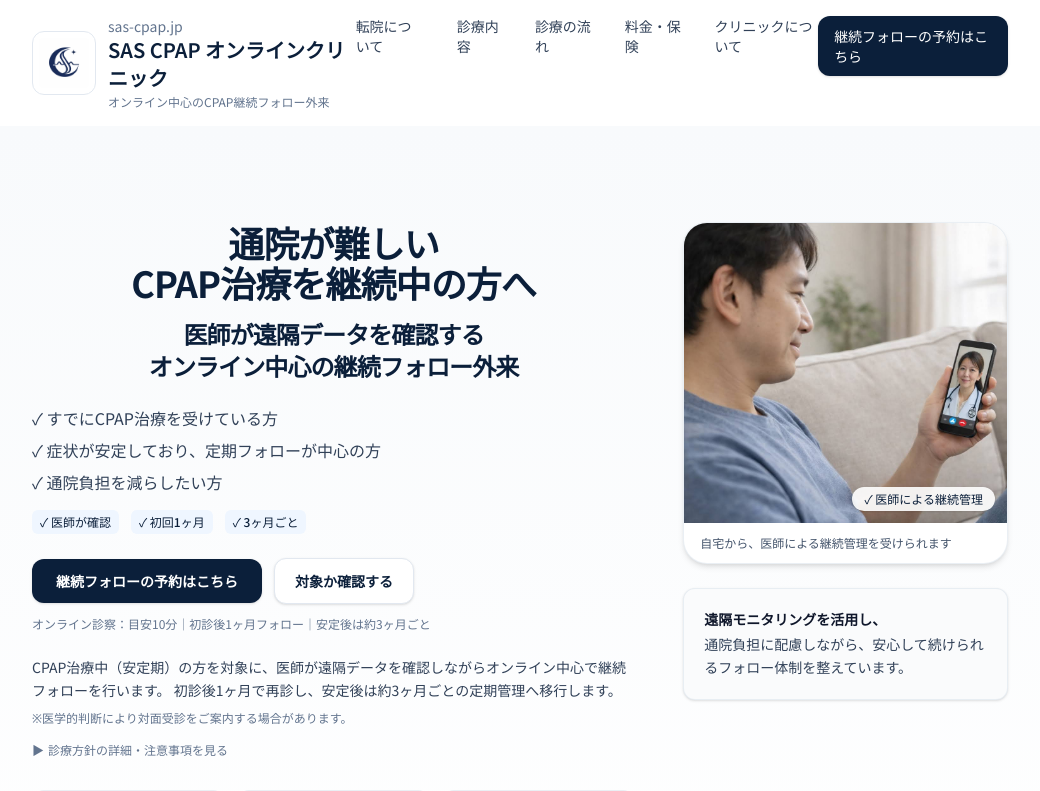
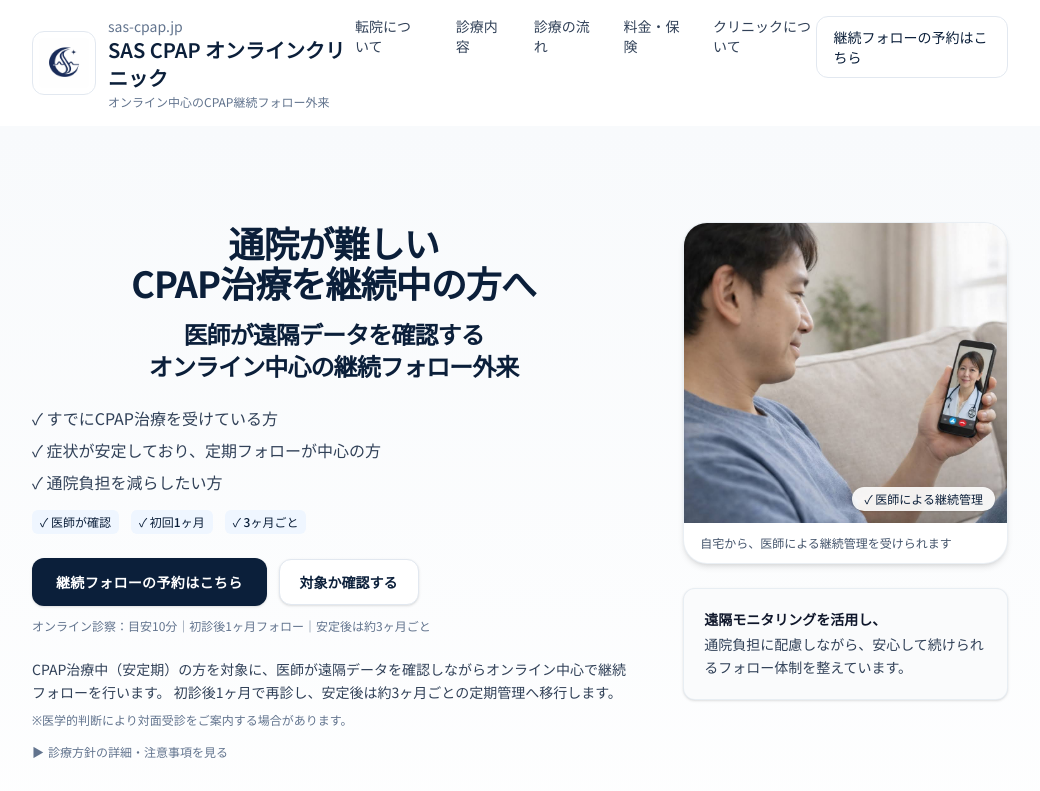
Before and after one commit to mandahan2002/sas-clinic-site, a Next.js app: page / in a window 1280 px wide. Shown: the top 791 px of the page, without its empty margins (120-1160 px from the left). Built offline with nearby package versions, Linux system fonts and the light colour scheme.

Commit message:
chore: update page.tsx

```diff
--- a/app/page.tsx
+++ b/app/page.tsx
@@ -1,6 +1,20 @@
+"use client";
+
 import Image from "next/image";
+import { useState, useEffect } from "react";
 
 export default function Home() {
+  const [isPastHero, setIsPastHero] = useState(false);
+
+  useEffect(() => {
+    const handleScroll = () => {
+      setIsPastHero(window.scrollY > 500);
+    };
+
+    window.addEventListener("scroll", handleScroll);
+    return () => window.removeEventListener("scroll", handleScroll);
+  }, []);
+
   return (
     <main className="min-h-screen bg-white text-[#171717] pb-20 md:pb-0">
       {/* Header */}
@@ -43,7 +57,7 @@ export default function Home() {
           </nav>
           <a
             href="#reserve"
-            className="rounded-xl bg-[#0B1F3A] px-4 py-2.5 text-sm font-medium text-white shadow-sm hover:bg-[#0a2847] transition-colors"
+            className="rounded-xl border border-slate-200 bg-white px-4 py-2.5 text-sm font-medium text-[#0B1F3A] hover:bg-slate-50 transition-colors"
           >
             継続フォローの予約はこちら
           </a>
@@ -90,7 +104,7 @@ export default function Home() {
               <div className="mt-6 flex flex-col gap-3 sm:flex-row sm:items-center justify-center md:justify-start">
                 <a
                   href="#reserve"
-                  className="inline-block rounded-xl bg-[#0B1F3A] px-6 py-3 text-sm font-semibold text-white shadow-sm hover:bg-[#0a2847] transition-colors"
+                  className="inline-block rounded-xl bg-[#0B1F3A] px-6 py-3.5 text-sm font-semibold tracking-wide text-white shadow-sm hover:bg-[#0a2847] transition-colors"
                 >
                   継続フォローの予約はこちら
                 </a>
@@ -833,11 +847,11 @@ export default function Home() {
 </footer>
 
     {/* Mobile Fixed CTA */}
-    <div className="fixed bottom-0 left-0 right-0 z-50 border-t border-slate-200 bg-white/95 p-3 backdrop-blur md:hidden">
+    <div className={`fixed bottom-0 left-0 right-0 z-50 border-t border-slate-200 bg-white/95 p-3 backdrop-blur md:hidden transition-transform duration-300 ${isPastHero ? 'translate-y-0' : 'translate-y-full'}`}>
       <div className="mx-auto flex max-w-md gap-3">
         <a
           href="#reserve"
-          className="flex-1 rounded-xl bg-[#0B1F3A] py-3 text-center text-sm font-semibold text-white shadow-sm"
+          className="flex-1 rounded-xl bg-[#0B1F3A]/90 backdrop-blur py-3 text-center text-sm font-semibold text-white shadow-sm"
         >
           継続フォローの予約はこちら
         </a>
```
